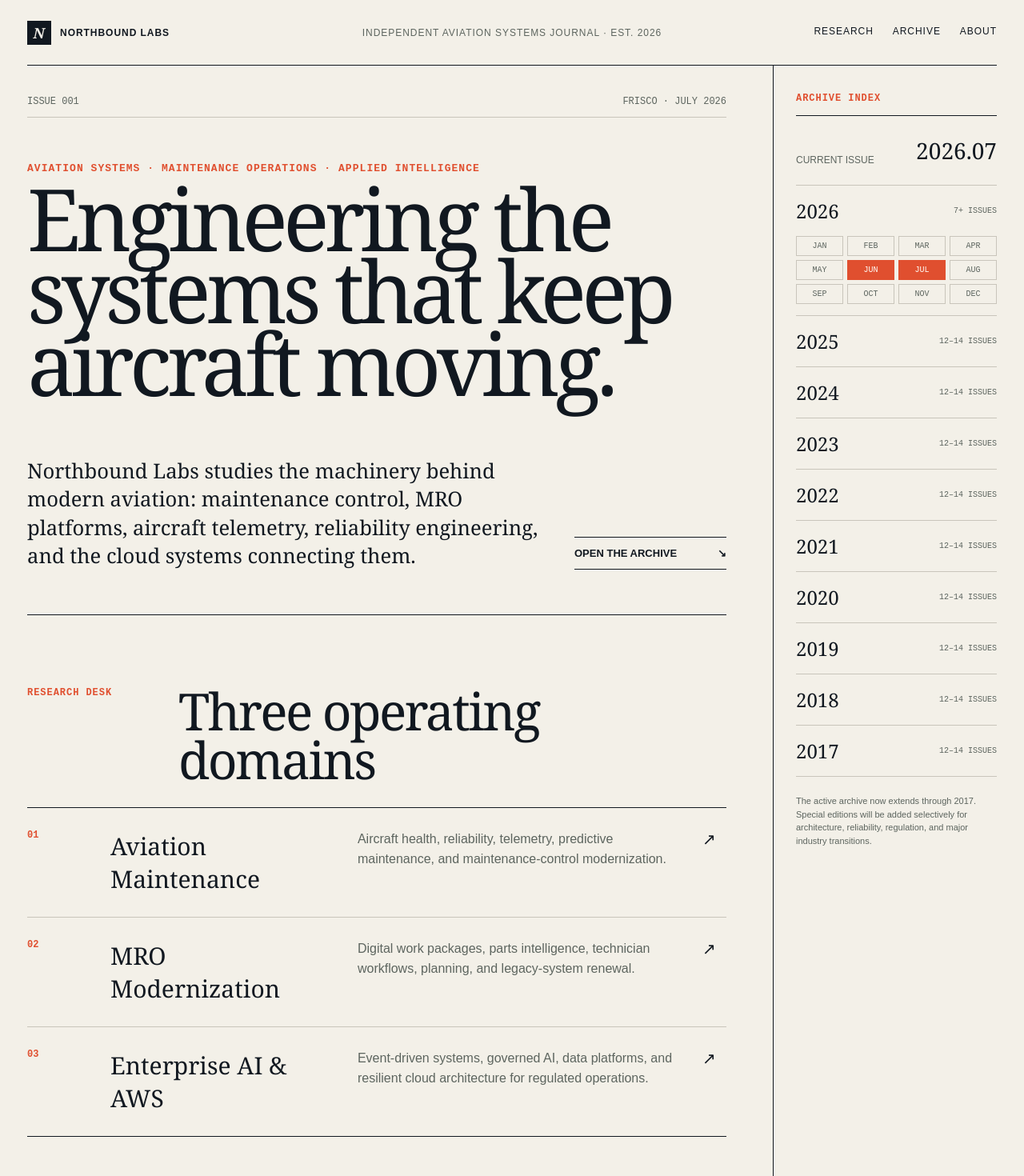
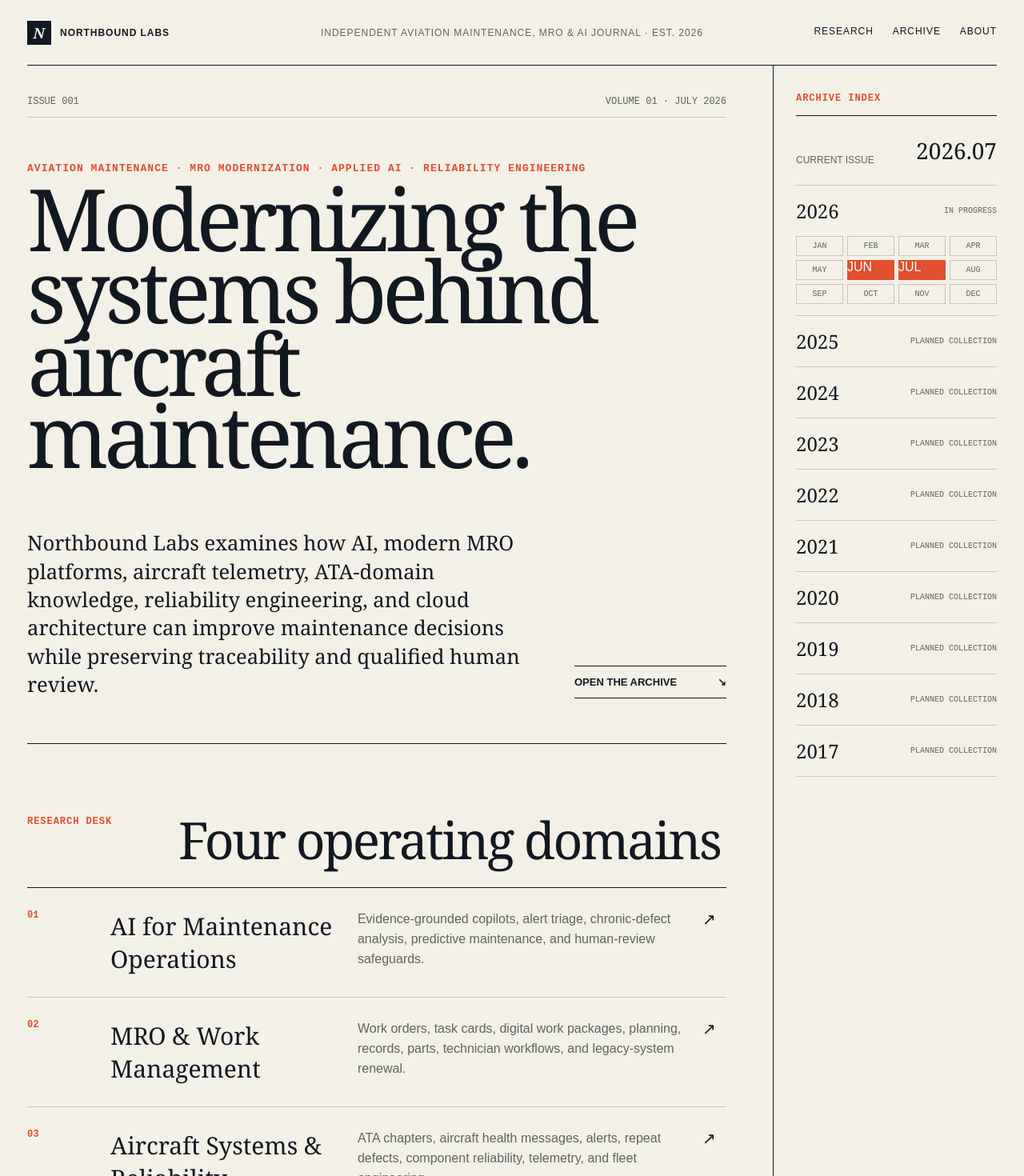
Before and after one commit to ckoredla/CK_Docs, a Next.js app: page / in a window 1280 px wide. Shown: the top 1470 px of the page at 80% size. Built offline with nearby package versions, Linux system fonts and the light colour scheme.

Commit message:
Refine archive mission and month navigation

```diff
--- a/app/page.tsx
+++ b/app/page.tsx
@@ -1,156 +1,65 @@
 const topics = [
-  {
-    index: '01',
-    title: 'Aviation Maintenance',
-    copy: 'Aircraft health, reliability, telemetry, predictive maintenance, and maintenance-control modernization.'
-  },
-  {
-    index: '02',
-    title: 'MRO Modernization',
-    copy: 'Digital work packages, parts intelligence, technician workflows, planning, and legacy-system renewal.'
-  },
-  {
-    index: '03',
-    title: 'Enterprise AI & AWS',
-    copy: 'Event-driven systems, governed AI, data platforms, and resilient cloud architecture for regulated operations.'
-  }
+  { index: '01', title: 'AI for Maintenance Operations', copy: 'Evidence-grounded copilots, alert triage, chronic-defect analysis, predictive maintenance, and human-review safeguards.' },
+  { index: '02', title: 'MRO & Work Management', copy: 'Work orders, task cards, digital work packages, planning, records, parts, technician workflows, and legacy-system renewal.' },
+  { index: '03', title: 'Aircraft Systems & Reliability', copy: 'ATA chapters, aircraft health messages, alerts, repeat defects, component reliability, telemetry, and fleet engineering.' },
+  { index: '04', title: 'Aviation Data & Cloud Architecture', copy: 'Event-driven platforms, AWS architectures, governed data products, system integration, observability, and resilient operations.' }
 ];
 
 const publications = [
-  {
-    date: 'July 2026',
-    title: 'Building a Modern Aircraft Maintenance Intelligence Platform',
-    href: '/articles/2026-07-aircraft-maintenance-intelligence-platform',
-    summary: 'A reference architecture for turning aircraft telemetry, maintenance history, and operational context into explainable maintenance decisions.',
-    type: 'Reference Architecture',
-    readTime: '14 min'
-  },
-  {
-    date: 'June 2026',
-    title: 'AI-Assisted Maintenance Control Without Losing Human Authority',
-    href: '/articles/2026-06-ai-assisted-maintenance-control',
-    summary: 'A practical operating model for evidence-aware AI assistance while preserving licensed review, accountability, and approved maintenance authority.',
-    type: 'Operating Model',
-    readTime: '12 min'
-  },
-  {
-    date: 'Research Brief',
-    title: 'How AI Is Quietly Transforming Aircraft Maintenance',
-    href: '/articles/ai-aircraft-maintenance',
-    summary: 'A practical guide to using AI in maintenance without confusing prediction with operational truth.',
-    type: 'Field Note',
-    readTime: '9 min'
-  }
+  { date: 'July 2026', title: 'Building a Modern Aircraft Maintenance Intelligence Platform', href: '/articles/2026-07-aircraft-maintenance-intelligence-platform', summary: 'A reference architecture for turning aircraft telemetry, maintenance history, and operational context into explainable maintenance decisions.', type: 'Reference Architecture', readTime: '14 min' },
+  { date: 'June 2026', title: 'AI-Assisted Maintenance Control Without Losing Human Authority', href: '/articles/2026-06-ai-assisted-maintenance-control', summary: 'A practical operating model for evidence-aware AI assistance while preserving licensed review, accountability, and approved maintenance authority.', type: 'Operating Model', readTime: '12 min' },
+  { date: 'Research Brief', title: 'How AI Is Quietly Transforming Aircraft Maintenance', href: '/articles/ai-aircraft-maintenance', summary: 'A practical guide to using AI in maintenance without confusing prediction with operational truth.', type: 'Field Note', readTime: '9 min' }
 ];
 
 const years = [2026, 2025, 2024, 2023, 2022, 2021, 2020, 2019, 2018, 2017];
+const months = ['JAN','FEB','MAR','APR','MAY','JUN','JUL','AUG','SEP','OCT','NOV','DEC'];
+const publishedMonths: Record<string, string> = {
+  '2026-JUN': '/articles/2026-06-ai-assisted-maintenance-control',
+  '2026-JUL': '/articles/2026-07-aircraft-maintenance-intelligence-platform'
+};
 
 export default function HomePage() {
   return (
     <main>
       <nav className="masthead">
-        <a className="brand" href="#top" aria-label="Northbound Labs home">
-          <span className="brand-mark">N</span>
-          <span>NORTHBOUND LABS</span>
-        </a>
-        <div className="edition">Independent aviation systems journal · Est. 2026</div>
-        <div className="navlinks">
-          <a href="#research">Research</a>
-          <a href="#publications">Archive</a>
-          <a href="#about">About</a>
-        </div>
+        <a className="brand" href="#top" aria-label="Northbound Labs home"><span className="brand-mark">N</span><span>NORTHBOUND LABS</span></a>
+        <div className="edition">Independent aviation maintenance, MRO & AI journal · Est. 2026</div>
+        <div className="navlinks"><a href="#research">Research</a><a href="#publications">Archive</a><a href="#about">About</a></div>
       </nav>
 
       <div className="layout" id="top">
         <div className="main-column">
           <section className="hero">
-            <div className="issue-line">
-              <span>ISSUE 001</span>
-              <span>FRISCO · JULY 2026</span>
-            </div>
-            <p className="eyebrow">Aviation systems · Maintenance operations · Applied intelligence</p>
-            <h1>Engineering the systems that keep aircraft moving.</h1>
+            <div className="issue-line"><span>ISSUE 001</span><span>VOLUME 01 · JULY 2026</span></div>
+            <p className="eyebrow">Aviation maintenance · MRO modernization · Applied AI · Reliability engineering</p>
+            <h1>Modernizing the systems behind aircraft maintenance.</h1>
             <div className="hero-bottom">
-              <p className="lead">Northbound Labs studies the machinery behind modern aviation: maintenance control, MRO platforms, aircraft telemetry, reliability engineering, and the cloud systems connecting them.</p>
+              <p className="lead">Northbound Labs examines how AI, modern MRO platforms, aircraft telemetry, ATA-domain knowledge, reliability engineering, and cloud architecture can improve maintenance decisions while preserving traceability and qualified human review.</p>
               <a className="text-link" href="#publications">Open the archive <span>↘</span></a>
             </div>
           </section>
 
           <section id="research" className="research-index" aria-labelledby="research-title">
-            <header className="section-header">
-              <span>Research desk</span>
-              <h2 id="research-title">Three operating domains</h2>
-            </header>
+            <header className="section-header"><span>Research desk</span><h2 id="research-title">Four operating domains</h2></header>
             <div className="topic-list">
-              {topics.map((topic) => (
-                <article className="topic-row" key={topic.title}>
-                  <span className="topic-index">{topic.index}</span>
-                  <h3>{topic.title}</h3>
-                  <p>{topic.copy}</p>
-                  <span className="topic-arrow">↗</span>
-                </article>
-              ))}
+              {topics.map((topic) => <article className="topic-row" key={topic.title}><span className="topic-index">{topic.index}</span><h3>{topic.title}</h3><p>{topic.copy}</p><span className="topic-arrow">↗</span></article>)}
             </div>
           </section>
 
           <section id="publications" className="publications" aria-labelledby="archive-title">
-            <header className="section-header archive-header">
-              <span>Publication log</span>
-              <div>
-                <h2 id="archive-title">The maintenance archive</h2>
-                <p>A retrospective archive tracing aviation maintenance and enterprise technology from 2017 to the present. Most years will contain twelve monthly studies plus one or two special editions where the subject deserves more room. Historical pieces are assembled and published in 2026, then labeled plainly.</p>
-              </div>
-            </header>
-
+            <header className="section-header archive-header"><span>Publication log</span><div><h2 id="archive-title">The aviation maintenance archive</h2><p>A retrospective archive covering AI in MRO, ATA systems, alerts and health messages, chronic and repeat defects, work-order management, digital work packages, reliability, parts, records, planning, telemetry, and aviation-platform modernization from 2017 to the present. Historical pieces are assembled and published in 2026, then labeled plainly.</p></div></header>
             <div className="publication-list">
-              {publications.map((item, index) => (
-                <a className="publication" href={item.href} key={item.href}>
-                  <div className="publication-number">{String(index + 1).padStart(2, '0')}</div>
-                  <div className="publication-date">{item.date}</div>
-                  <div className="publication-copy">
-                    <div className="publication-meta"><span>{item.type}</span><span>{item.readTime}</span></div>
-                    <h3>{item.title}</h3>
-                    <p>{item.summary}</p>
-                  </div>
-                  <span className="publication-arrow">↗</span>
-                </a>
-              ))}
+              {publications.map((item, index) => <a className="publication" href={item.href} key={item.href}><div className="publication-number">{String(index + 1).padStart(2, '0')}</div><div className="publication-date">{item.date}</div><div className="publication-copy"><div className="publication-meta"><span>{item.type}</span><span>{item.readTime}</span></div><h3>{item.title}</h3><p>{item.summary}</p></div><span className="publication-arrow">↗</span></a>)}
             </div>
           </section>
         </div>
 
-        <aside className="year-rail" aria-label="Archive by year">
-          <div className="rail-sticky">
-            <div className="rail-label">Archive index</div>
-            <div className="rail-current">
-              <span>Current issue</span>
-              <strong>2026.07</strong>
-            </div>
-            <div className="year-list">
-              {years.map((year) => (
-                <details key={year} open={year === 2026}>
-                  <summary>
-                    <span>{year}</span>
-                    <span>{year === 2026 ? '7+ issues' : '12–14 issues'}</span>
-                  </summary>
-                  <div className="month-grid">
-                    {['JAN','FEB','MAR','APR','MAY','JUN','JUL','AUG','SEP','OCT','NOV','DEC'].map((month) => (
-                      <span className={year === 2026 && (month === 'JUN' || month === 'JUL') ? 'active-month' : ''} key={month}>{month}</span>
-                    ))}
-                  </div>
-                </details>
-              ))}
-            </div>
-            <div className="rail-note">The active archive now extends through 2017. Special editions will be added selectively for architecture, reliability, regulation, and major industry transitions.</div>
-          </div>
-        </aside>
+        <aside className="year-rail" aria-label="Archive by year"><div className="rail-sticky"><div className="rail-label">Archive index</div><div className="rail-current"><span>Current issue</span><strong>2026.07</strong></div><div className="year-list">
+          {years.map((year) => <details key={year} open={year === 2026}><summary><span>{year}</span><span>{year === 2026 ? 'In progress' : 'Planned collection'}</span></summary><div className="month-grid">{months.map((month) => { const href = publishedMonths[`${year}-${month}`]; return href ? <a className="month-link active-month" href={href} key={month}>{month}</a> : <span className="month-pending" title={`${month} ${year} research issue is in production`} key={month}>{month}</span>; })}</div></details>)}
+        </div></div></aside>
       </div>
 
-      <footer id="about" className="site-footer">
-        <div><span className="brand-mark small">N</span> Northbound Labs</div>
-        <p>Independent research for people responsible for aviation systems where “restart it and hope” is not an operating model.</p>
-        <div>Research · Architecture · Field notes</div>
-      </footer>
+      <footer id="about" className="site-footer"><div><span className="brand-mark small">N</span> Northbound Labs</div><p>Independent research on aviation maintenance, MRO modernization, applied AI, aircraft systems, and the technology connecting operational evidence to human decisions.</p><div>Research · Architecture · Field notes</div></footer>
     </main>
   );
 }
```
